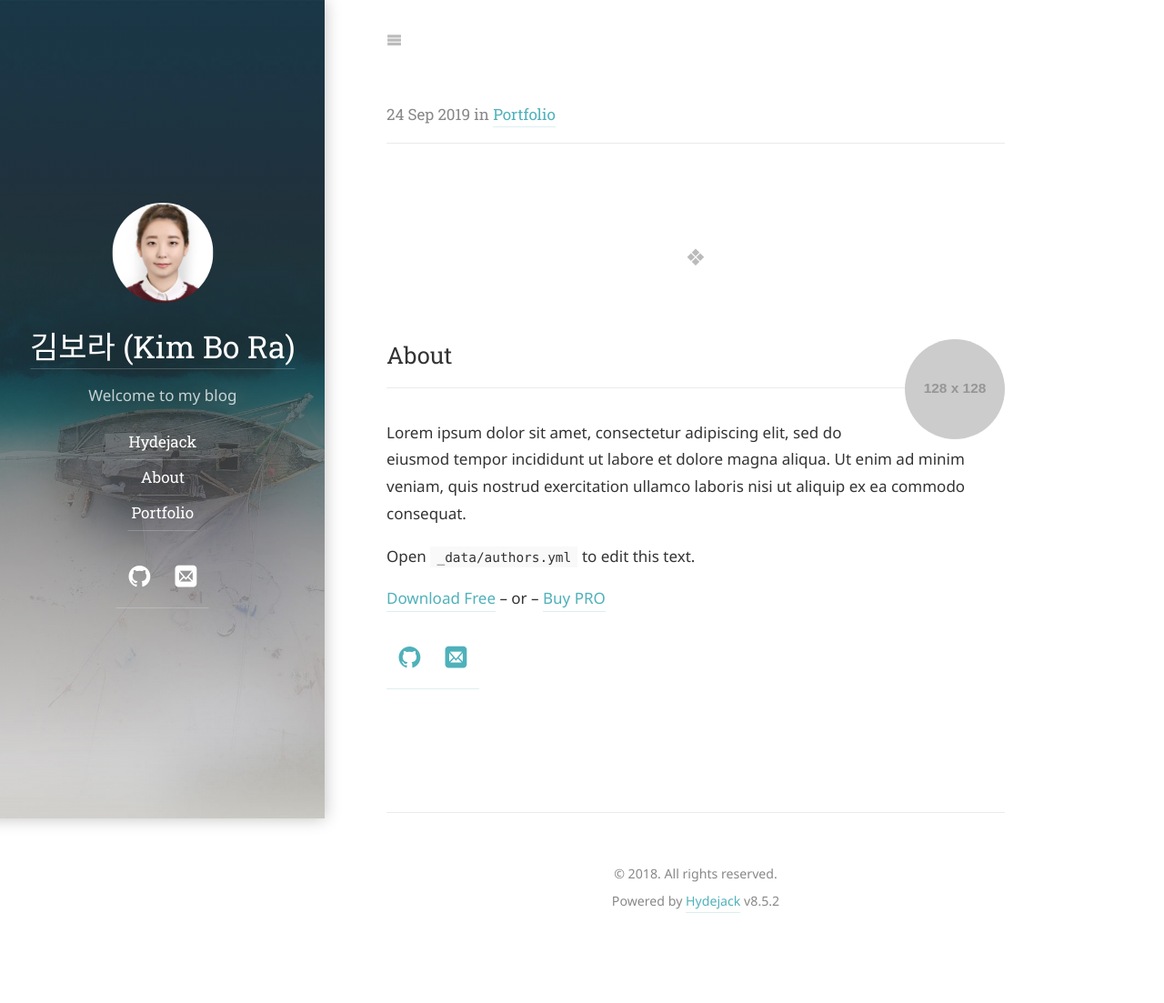
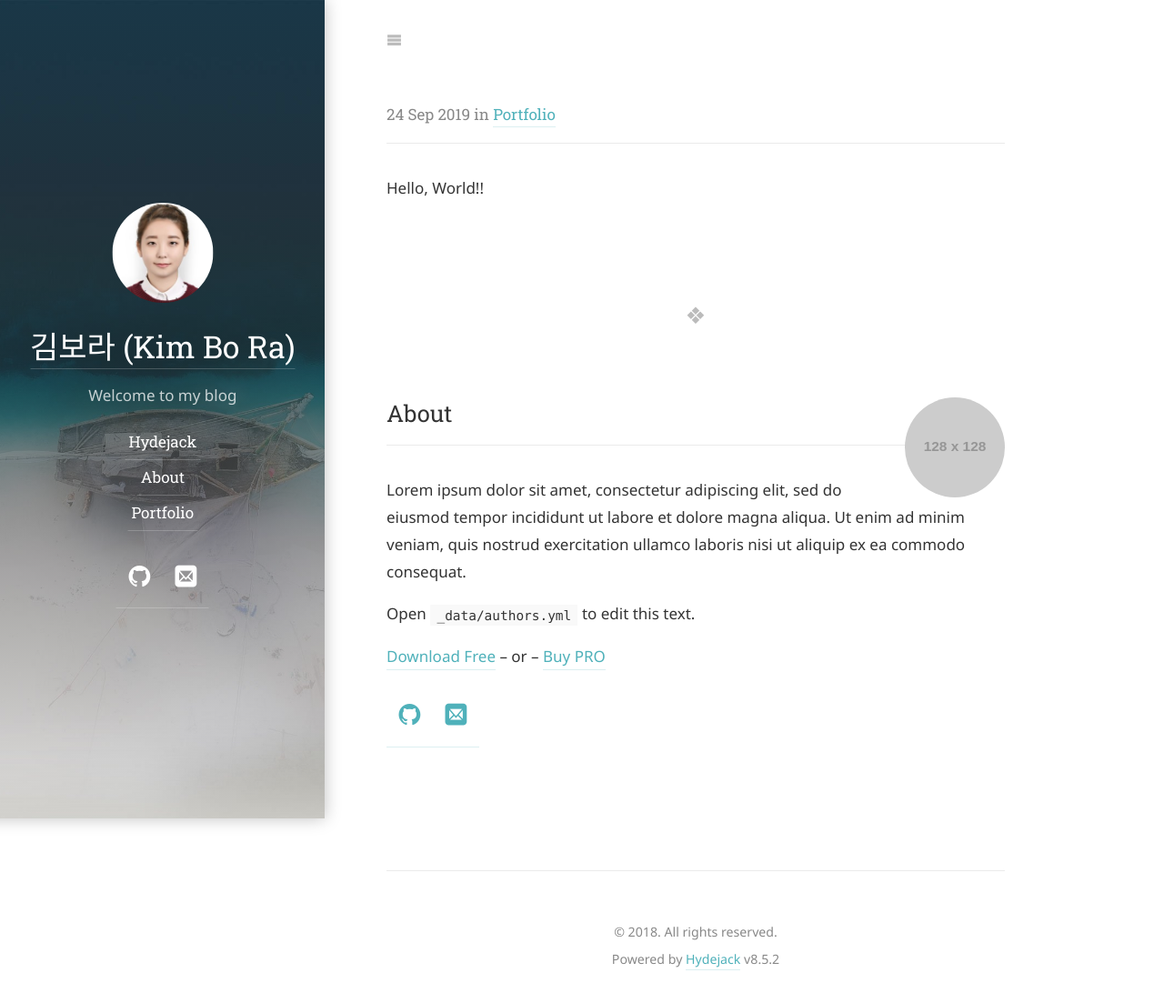
Before and after one commit to apion2514/apion2514.github.io, a Jekyll site: the page built from portfolio/_posts/2019-09-24-test.md, in a window 1280 px wide. Shown: the whole page at 91% size. Built offline with Jekyll 4.4.1, drawn with Linux system fonts in a browser that asks for light colours; some web fonts are replaced; our own code applies the rules of GitHub Pages for plain Markdown files; before the commit the page ends 1039 px from its top, so only the background shows below that.

Commit message:
테스트 게시글 수정

```diff
--- a/portfolio/_posts/2019-09-24-test.md
+++ b/portfolio/_posts/2019-09-24-test.md
@@ -1,5 +1,7 @@
 ---
-title: Service Release 8.5
+title: Test
 image: /assets/img/blog/louis-hansel.jpg
-description: > 게시글 태스트
+description: > 게시글 테스트
 ---
+
+Hello, World!!
```
